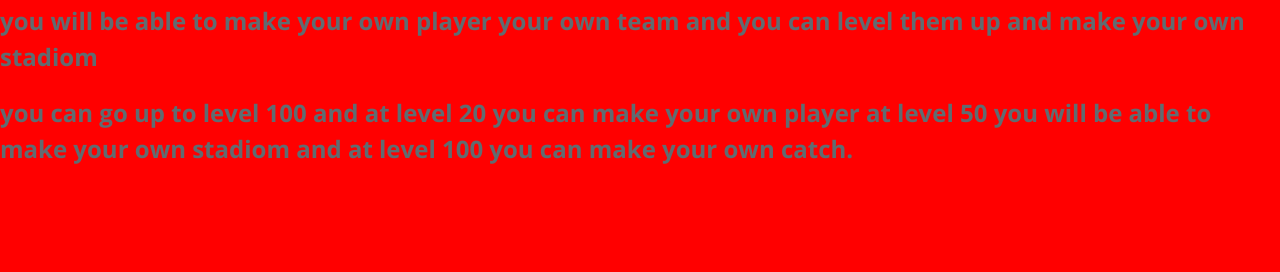
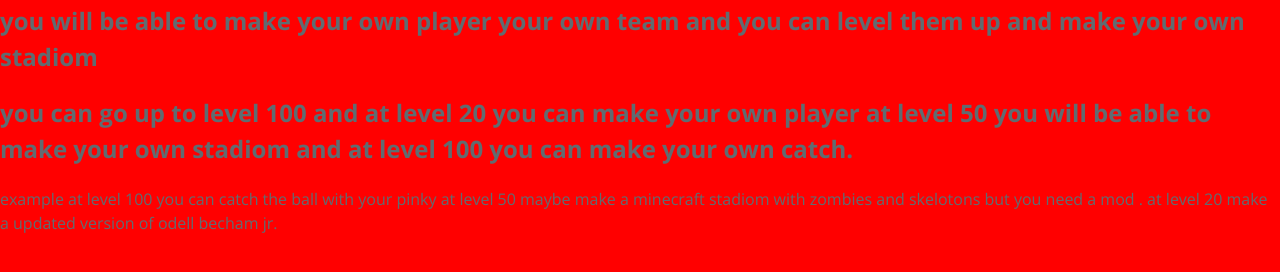
Before and after one commit to bannistercom/football, a plain HTML site: page index.html in a window 1280 px wide. Shown: the part 88-360 px from the top of the page. Drawn offline with nearby package versions, Linux system fonts and the light colour scheme.

Commit message:
Update index.html

```diff
--- a/index.html
+++ b/index.html
@@ -13,5 +13,6 @@
   <h1>footballcool</h1>
   <h2>you will be able to make your own player your own team and you can level them up and make your own stadiom</h2>
   <h2>you can go up to level 100 and at level 20 you can make your own player at level 50 you will be able to make your own stadiom and at level 100 you can make your own catch.</h2>
+  <p>example at level 100 you can catch the ball with your pinky at level 50 maybe make a minecraft stadiom with zombies and skelotons but you need a mod . at level 20 make a updated version of odell becham jr. </p>
   </body>
 </html>
```
